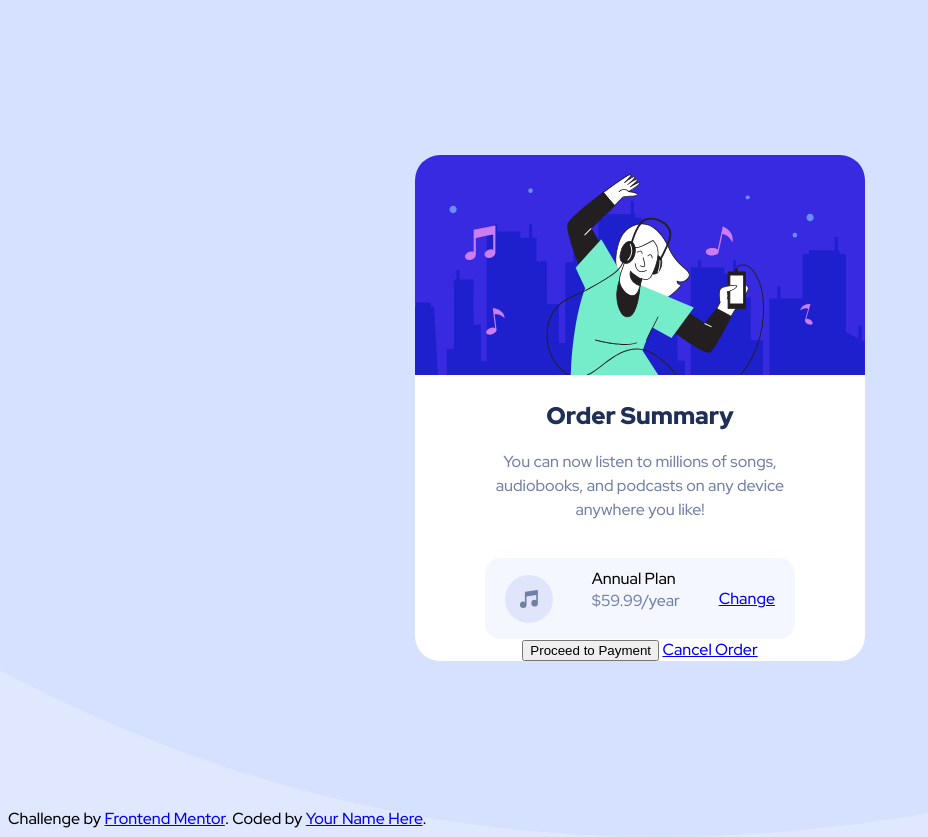
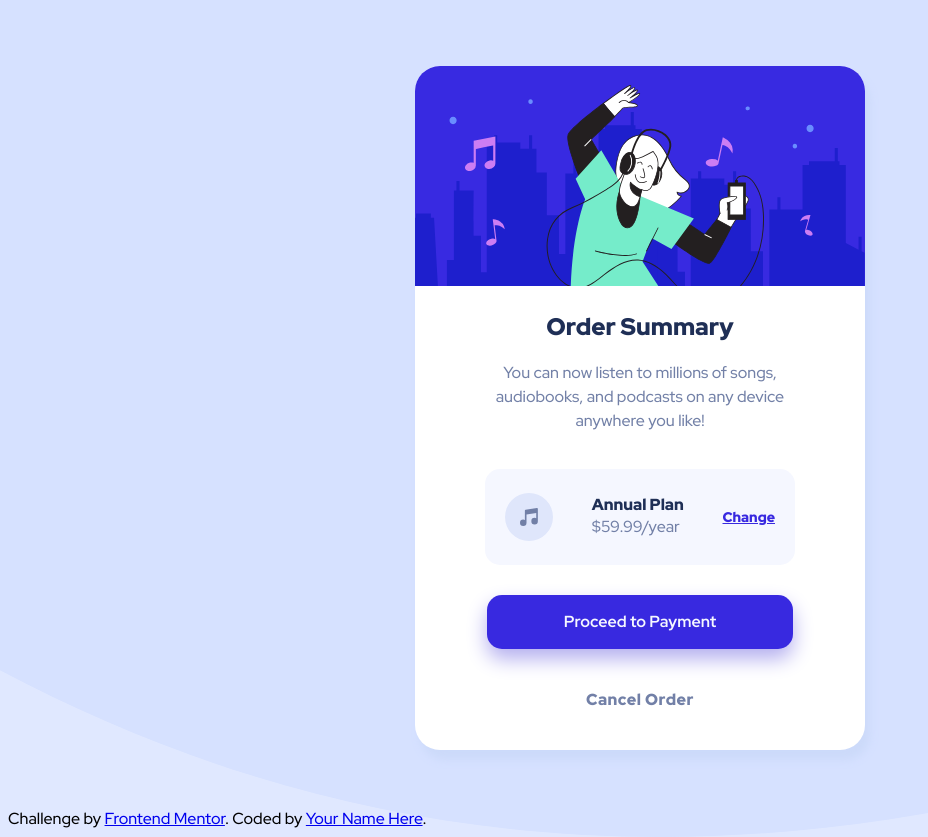
Before and after one commit to LailaGuereca/order-summary-component-main, a plain HTML site: page index.html in a window 1280 px wide. Shown: the whole page, without its empty margins (0-928 px from the left). Drawn offline with Linux system fonts and the light colour scheme.

Commit message:
Hover effects

```diff
--- a/index.html
+++ b/index.html
@@ -24,11 +24,13 @@
             <span>Annual Plan</span>
             <p>$59.99/year</p>
           </div>
-          <a href="#">Change</a>
+          <a href="#" class="change-link">Change</a>
         </div>
         <div class="buttons">
           <button>Proceed to Payment</button>
-          <a href="#">Cancel Order</a>
+          <div class="cancel">
+            <a href="#">Cancel Order</a>
+          </div>
         </div>
       </div>
     </div>
--- a/style.css
+++ b/style.css
@@ -72,6 +72,7 @@ main {
     flex-direction: column;
     align-items: center;
     justify-content: center;
+    box-shadow: 5px 10px 10px hsl(222, 81%, 89%);
 }
 
 .card .card-image svg {
@@ -103,6 +104,64 @@ main {
     padding: 10px 20px;
 }
 
+.card .card-content .card-prices .plan {
+    padding-top: 15px;
+}
+
 .card .card-content .card-prices .plan span {
+    font-weight: 900;
+    color: var(--neutral-dark-blue);
+}
 
+.card .card-content .card-prices .change-link {
+    color: var(--primary-bright-blue);
+    font-weight: 900;
+    font-size: 14px;
+    transition: all 0.3s ease;
 }
+
+.card .card-content .card-prices .change-link:hover {
+    text-decoration: none;
+    color: hsl(245, 68%, 65%);
+}
+
+.buttons {
+    margin-top: 30px;
+}
+
+.buttons button {
+    width: 100%;
+    line-height: 1.5em;
+    padding: 15px 77px;
+    border-radius: 15px;
+    border: none;
+    color: var(--neutral-very-pale-blue);
+    background-color: var(--primary-bright-blue);
+    font-family: var(--font-family);
+    font-weight: 700;
+    font-size: 16px;
+    box-shadow: 0px 10px 20px hsl(245, 66%, 81%);
+    transition: all 0.3s ease;
+}
+
+.buttons button:hover {
+    background-color: hsl(245, 68%, 65%);
+}
+
+.buttons .cancel {
+    margin-top: 40px;
+    margin-bottom: 40px;
+    text-align: center;
+    font-weight: 900;
+}
+
+.buttons .cancel a {
+    color: var(--neutral-desaturated-blue);
+    text-decoration: none;
+    letter-spacing: 0.5px;
+    transition: all 0.3s ease;
+}
+
+.buttons .cancel a:hover {
+    color: var(--neutral-dark-blue);
+}
```
